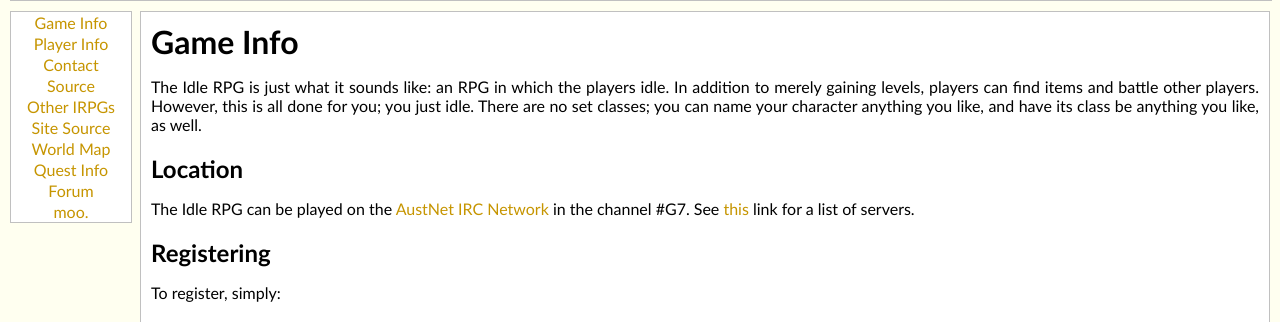
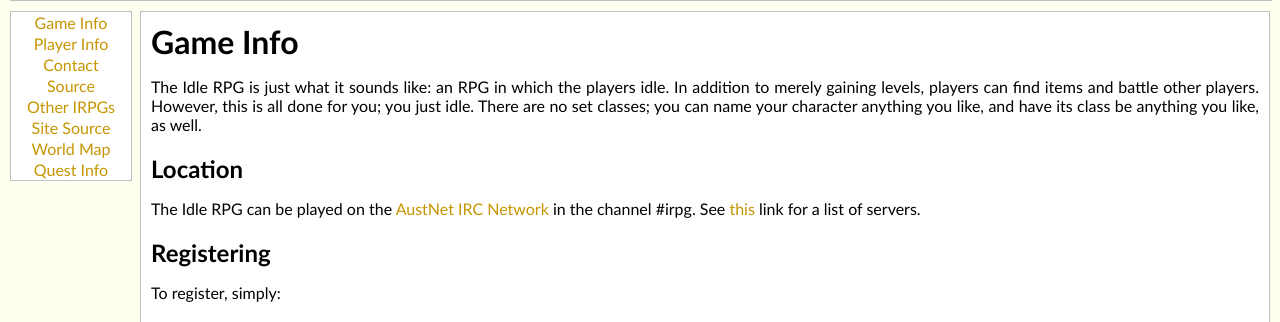
Before and after one commit to AustNet/idlerpg-web, a PHP site: page /index.php in a window 1280 px wide. Shown: the part 30-352 px from the top of the page. Run offline with PHP 8.4, Linux system fonts and the light colour scheme; data comes from the database, SQL or seed files in the repository; data that the repository does not hold is empty; a stand-in replaces the project's code that opens the database connection.

Commit message:
Removed hits.db, modified other small parts.

```diff
--- a/contact.php
+++ b/contact.php
@@ -7,7 +7,7 @@ $irpg_page_title = "Contact";
 include("header.php");
 
     echo "<h1>Contact</h1>";
-    if ($_POST['from'] && $_POST['text']) {
+    if (isset($_POST['from']) && isset($_POST['text'])) {
         mail($admin_email,"IRPG: ".$_POST['from'],
              "Name: ".$_POST['name']."\nE-mail: ".$_POST['from']."\n\n".
              $_POST['text'],"From: ".$_POST['from']."\r\n");
--- a/footer.php
+++ b/footer.php
@@ -4,6 +4,7 @@
             Questions? Comments? Suggestions? Bugs? Naked pics?
             <a href="contact.php"><?php print $admin_email?></a> or <?php print $admin_nick?>@IRC.
 <?php
+/* disabled - old and unused code these days
             $hits = file("hits.db");
             $fp = fopen("hits.db", "w");
             $thispage = explode("/",$_SERVER['PHP_SELF']);
@@ -27,6 +28,7 @@
                 fwrite($fp,$thispage."\t1\t".date("M j, Y",time())."\n");
             }
             fclose($fp);
+*/
 ?>
 
         </p>
--- a/header.php
+++ b/header.php
@@ -29,8 +29,6 @@
         'Site Source' => 'http://idlerpg.net/sitesource.php',
         'World Map' => $BASEURL . 'worldmap.php',
         'Quest Info' => $BASEURL . 'quest.php',
-        'Forum' => 'http://idlerpg.net/forum.php',
-        'moo.' => 'http://cowcult.org',
     );
 
     foreach ($topbarurl as $key => $value) {
--- a/index.php
+++ b/index.php
@@ -14,7 +14,7 @@
     <p>
       The Idle RPG can be played on the
       <a href="http://www.austnet.org/">AustNet IRC Network</a> in the
-      channel #G7. See <a href="https://www.austnet.org/index.php#portfolio">this</a>
+      channel #irpg. See <a href="https://www.austnet.org/index.php#portfolio">this</a>
       link for a list of servers.
     </p>
 
```
Also changed, not shown: hits.db (deleted).
